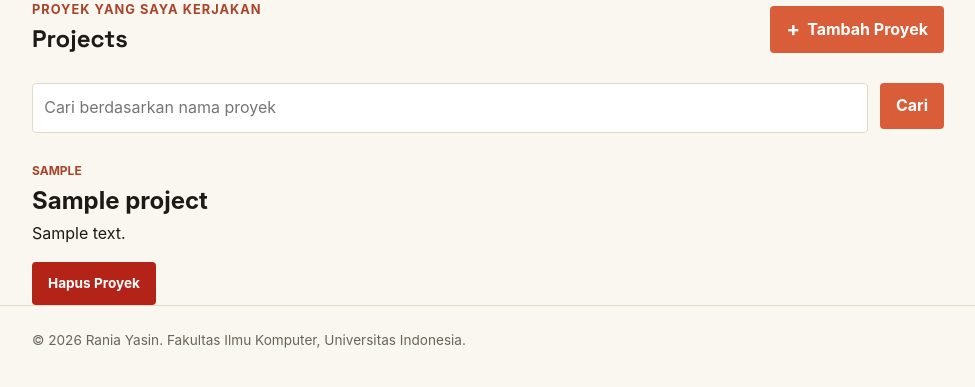
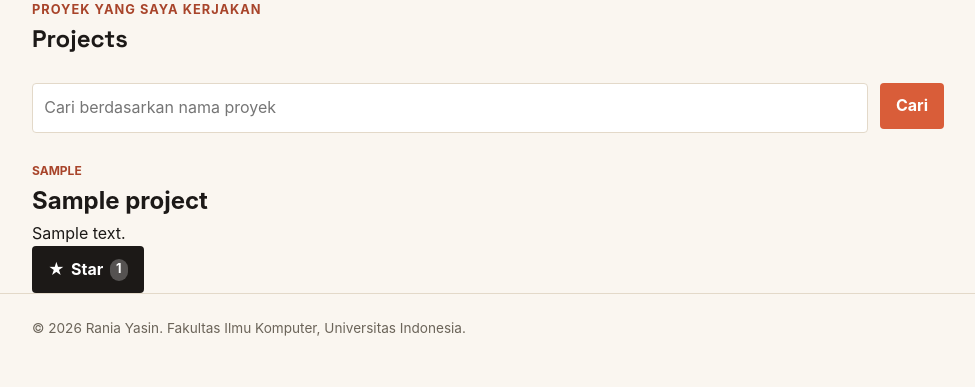
Before and after one commit to raniaysnn/myportofolio, a Django app: page /project/ in a window 1280 px wide. Shown: the part 81-468 px from the top of the page, without its empty margins (152-1127 px from the left). Run offline with Django 5.2, Linux system fonts and the light colour scheme; tables that the repository leaves empty hold one stand-in row (values such as "Sample post").

Commit message:
Bagian 3 - Otorisasi - Siapa Boleh Melakukan Apa (Done)

```diff
--- a/main/models.py
+++ b/main/models.py
@@ -1,5 +1,6 @@
 import uuid
 from django.db import models
+from django.contrib.auth.models import User
 
 class Experience(models.Model):
     EXPERIENCE_CHOICES = [
@@ -32,6 +33,10 @@ class Project(models.Model):
     title = models.CharField(max_length=255)
     description = models.TextField()
     category = models.CharField(max_length=100)
+    project_image_url = models.URLField(blank=True, max_length=500)
+    starred_by = models.ManyToManyField(
+        User, related_name="starred_projects", blank=True
+    )
 
     def __str__(self):
         return self.title
--- a/main/urls.py
+++ b/main/urls.py
@@ -2,6 +2,7 @@ from django.urls import path
 
 from main.views import show_main, show_experience, show_project, show_projects, create_project, get_projects_json, delete_project, create_experience, get_experiences_json, delete_experience, update_experience
 from main.views import register, login_user, logout_user
+from main.views import toggle_star
 app_name = "main"
 
 urlpatterns = [
@@ -19,4 +20,9 @@ urlpatterns = [
     path("register/", register, name="register"),
     path("login/", login_user, name="login"),
     path("logout/", logout_user, name="logout"),
+    path(
+        "projects/<uuid:project_id>/star/",
+        toggle_star,
+        name="toggle_star",
+    ),
 ]
--- a/main/views.py
+++ b/main/views.py
@@ -7,6 +7,8 @@ from django.shortcuts import get_object_or_404, redirect, render
 from django.http import JsonResponse
 from django.contrib.auth import login, logout
 from django.contrib.auth.forms import AuthenticationForm, UserCreationForm
+from django.contrib.auth.decorators import login_required  # Tambahkan baris ini
+from django.core.exceptions import PermissionDenied        # Tambahkan baris ini
 
 from main.models import Experience, Project
 
@@ -103,7 +105,11 @@ def show_project(request):
 
     return render(request, "project.html", context)
 
+
+@login_required(login_url="/login/")
 def create_project(request):
+    if not request.user.is_superuser:
+        raise PermissionDenied
     form = ProjectForm(request.POST or None)
 
     if request.method == "POST" and form.is_valid():
@@ -124,7 +130,7 @@ def get_projects_json(request):
     if title_query:
         projects = projects.filter(title__icontains=title_query)
 
-    projects_json = serializers.serialize("json", projects)
+    projects_json = serializers.serialize("json", projects, use_natural_foreign_keys=True)
     return HttpResponse(projects_json, content_type="application/json")
 
 def show_projects(request):
@@ -144,7 +150,11 @@ def show_projects(request):
     }
     return render(request, "project.html", context)
 
+
+@login_required(login_url="/login/")
 def delete_project(request, project_id):
+    if not request.user.is_superuser:
+            raise PermissionDenied
     project = get_object_or_404(Project, pk=project_id)
 
     if request.method == "POST":
@@ -189,3 +199,18 @@ def logout_user(request):
     response = redirect("main:show_main")
     response.delete_cookie('last_login')
     return response
+
+# Tanpa cek is_superuser: semua akun yang sudah login boleh memberi star
+@login_required(login_url="/login/")
+def toggle_star(request, project_id):
+    project = get_object_or_404(Project, pk=project_id)
+
+    if request.method == "POST":
+        # Kalau akun ini sudah pernah memberi star, batalkan star-nya.
+        # Kalau belum, tambahkan star.
+        if request.user in project.starred_by.all():
+            project.starred_by.remove(request.user)
+        else:
+            project.starred_by.add(request.user)
+
+    return redirect("main:show_projects")
--- a/static/css/style.css
+++ b/static/css/style.css
@@ -559,3 +559,25 @@ html {
         text-align: center;
     }
 }
+
+.star-form {
+    display: inline;
+}
+
+.button-star {
+    display: inline-flex;
+    align-items: center;
+    gap: 0.4rem;
+    background: var(--ink);
+}
+
+.button-star.is-starred {
+    background: var(--accent);
+}
+
+.star-count {
+    padding: 0.05rem 0.4rem;
+    border-radius: 999px;
+    background: rgba(255, 255, 255, 0.25);
+    font-size: 0.8rem;
+}
--- /dev/null
+++ b/templates/components/project_star.html
@@ -0,0 +1,10 @@
+<form method="post" action="{% url 'main:toggle_star' project.id %}" class="star-form">
+    {% csrf_token %}
+    <button type="submit"
+            class="button button-star{% if user in project.starred_by.all %} is-starred{% endif %}"
+            title="{% if project.starred_by.all %}Dibintangi oleh {{ project.starred_by.all|join:', ' }}{% else %}Jadilah yang pertama memberi star{% endif %}">
+        <span aria-hidden="true">★</span>
+        {% if user in project.starred_by.all %}Unstar{% else %}Star{% endif %}
+        <span class="star-count">{{ project.starred_by.count }}</span>
+    </button>
+</form>
--- a/templates/project.html
+++ b/templates/project.html
@@ -17,11 +17,13 @@
                     <h1>Projects</h1>
                 </div>
 
+                {% if user.is_superuser %}  {# Tambahkan baris ini #}
                 <a href="{% url 'main:create_project' %}"
                    class="button project-add-button">
                     <span aria-hidden="true">+</span>
                     Tambah Proyek
                 </a>
+                {% endif %}                 {# Tambahkan baris ini #}
             </div>
 
             <form method="get"
@@ -55,8 +57,11 @@
                         <p>{{ project.description }}</p>
 
                         <div class="project-card-actions">
+                            {% include "components/project_star.html" with project=project %}
 
-                            {% include "components/project_delete_modal.html" with project=project %}
+                            {% if user.is_superuser %}  {# Tambahkan baris ini #}
+                                {% include "components/project_delete_modal.html" with project=project %}
+                            {% endif %}                 {# Tambahkan baris ini #}
 
                         </div>
 
```
Also changed, not shown: main/migrations/0008_project_project_image_url_project_starred_by_and_more.py (added).
